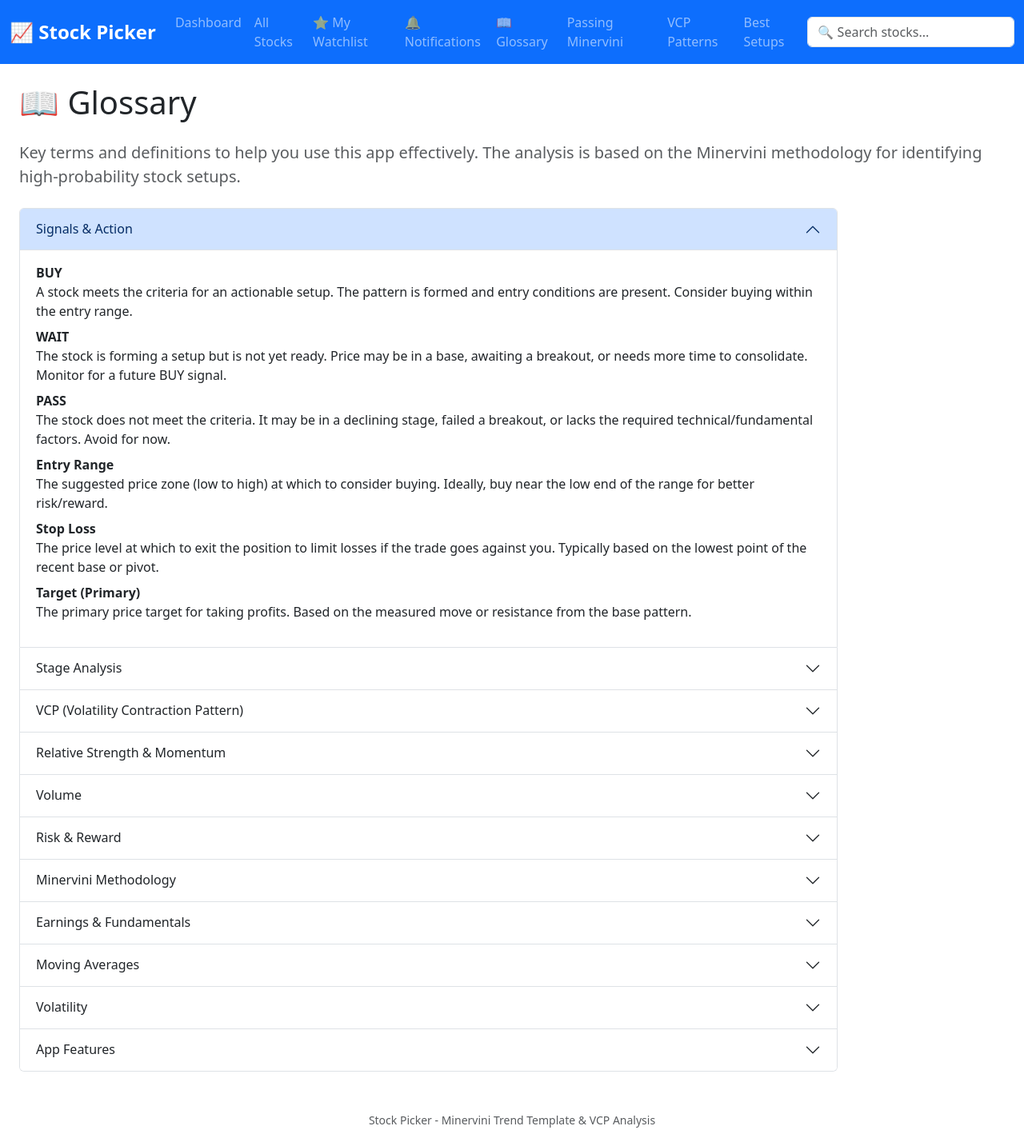
After one commit to metsfan/stock-picker, a Django app: page /glossary/ in a window 1280 px wide. The commit adds this page. Shown: the whole page at 80% size. Run offline with Django 5.2, Linux system fonts and the light colour scheme; some libraries are stand-ins or nearby versions.

Commit message:
Added glossary

```diff
--- a/requirements.txt
+++ b/requirements.txt
@@ -5,4 +5,5 @@ django-bootstrap5>=23.3
 tablib>=3.5.0
 anthropic>=0.39.0
 requests>=2.31.0
+beautifulsoup4>=4.12.0
 gunicorn>=21.0.0
--- a/stocks/templates/stocks/base.html
+++ b/stocks/templates/stocks/base.html
@@ -88,6 +88,9 @@
                     </li>
                     <li class="nav-item">
                         <a class="nav-link" href="{% url 'stocks:notifications' %}">🔔 Notifications</a>
+                    </li>
+                    <li class="nav-item">
+                        <a class="nav-link" href="{% url 'stocks:glossary' %}">📖 Glossary</a>
                     </li>
                     <li class="nav-item">
                         <a class="nav-link" href="{% url 'stocks:stock_list' %}?filter=passing">Passing Minervini</a>
--- /dev/null
+++ b/stocks/templates/stocks/glossary.html
@@ -0,0 +1,314 @@
+{% extends 'stocks/base.html' %}
+{% load django_bootstrap5 %}
+
+{% block title %}Glossary - Stock Picker{% endblock %}
+
+{% block content %}
+<div class="container-fluid">
+    <h1 class="mb-4">📖 Glossary</h1>
+    <p class="lead text-muted mb-4">
+        Key terms and definitions to help you use this app effectively. The analysis is based on the Minervini methodology for identifying high-probability stock setups.
+    </p>
+
+    <div class="row">
+        <div class="col-lg-10">
+            <div class="accordion" id="glossaryAccordion">
+                <!-- Signals & Action -->
+                <div class="accordion-item">
+                    <h2 class="accordion-header">
+                        <button class="accordion-button" type="button" data-bs-toggle="collapse" data-bs-target="#signals">
+                            Signals & Action
+                        </button>
+                    </h2>
+                    <div id="signals" class="accordion-collapse collapse show" data-bs-parent="#glossaryAccordion">
+                        <div class="accordion-body">
+                            <dl>
+                                <dt>BUY</dt>
+                                <dd>A stock meets the criteria for an actionable setup. The pattern is formed and entry conditions are present. Consider buying within the entry range.</dd>
+
+                                <dt>WAIT</dt>
+                                <dd>The stock is forming a setup but is not yet ready. Price may be in a base, awaiting a breakout, or needs more time to consolidate. Monitor for a future BUY signal.</dd>
+
+                                <dt>PASS</dt>
+                                <dd>The stock does not meet the criteria. It may be in a declining stage, failed a breakout, or lacks the required technical/fundamental factors. Avoid for now.</dd>
+
+                                <dt>Entry Range</dt>
+                                <dd>The suggested price zone (low to high) at which to consider buying. Ideally, buy near the low end of the range for better risk/reward.</dd>
+
+                                <dt>Stop Loss</dt>
+                                <dd>The price level at which to exit the position to limit losses if the trade goes against you. Typically based on the lowest point of the recent base or pivot.</dd>
+
+                                <dt>Target (Primary)</dt>
+                                <dd>The primary price target for taking profits. Based on the measured move or resistance from the base pattern.</dd>
+                            </dl>
+                        </div>
+                    </div>
+                </div>
+
+                <!-- Stage Analysis -->
+                <div class="accordion-item">
+                    <h2 class="accordion-header">
+                        <button class="accordion-button collapsed" type="button" data-bs-toggle="collapse" data-bs-target="#stages">
+                            Stage Analysis
+                        </button>
+                    </h2>
+                    <div id="stages" class="accordion-collapse collapse" data-bs-parent="#glossaryAccordion">
+                        <div class="accordion-body">
+                            <dl>
+                                <dt>Stage 1 – Basing</dt>
+                                <dd>Price is consolidating after a prior decline. The stock is building a base. Not yet actionable; wait for a breakout into Stage 2.</dd>
+
+                                <dt>Stage 2 – Advancing</dt>
+                                <dd>The ideal stage. Price is in an uptrend, making higher highs and higher lows. This is when you want to buy breakouts from proper bases.</dd>
+
+                                <dt>Stage 3 – Topping</dt>
+                                <dd>Price has extended and may be forming a top. Distribution often occurs. Be cautious; consider taking profits or tightening stops.</dd>
+
+                                <dt>Stage 4 – Declining</dt>
+                                <dd>Price is in a downtrend. Avoid new purchases. Existing positions should be exited or heavily reduced.</dd>
+                            </dl>
+                        </div>
+                    </div>
+                </div>
+
+                <!-- VCP (Volatility Contraction Pattern) -->
+                <div class="accordion-item">
+                    <h2 class="accordion-header">
+                        <button class="accordion-button collapsed" type="button" data-bs-toggle="collapse" data-bs-target="#vcp">
+                            VCP (Volatility Contraction Pattern)
+                        </button>
+                    </h2>
+                    <div id="vcp" class="accordion-collapse collapse" data-bs-parent="#glossaryAccordion">
+                        <div class="accordion-body">
+                            <dl>
+                                <dt>VCP – Volatility Contraction Pattern</dt>
+                                <dd>A consolidation pattern where each pullback within the base is smaller than the previous one. Tighter pullbacks indicate diminishing selling pressure and often precede strong breakouts.</dd>
+
+                                <dt>VCP Score</dt>
+                                <dd>A 0–100 score rating the quality of the VCP. Higher scores indicate cleaner, more constructive bases with proper volatility contraction.</dd>
+
+                                <dt>Contraction Count</dt>
+                                <dd>How many pullbacks (contractions) have occurred within the base. Typical VCPs have 2–3 contractions before the breakout.</dd>
+
+                                <dt>Latest Contraction %</dt>
+                                <dd>The depth of the most recent pullback within the base. Smaller contractions (e.g., 3–5%) are generally more bullish than deep ones.</dd>
+
+                                <dt>Volume Contraction</dt>
+                                <dd>Volume drying up on pullbacks within the base. Low volume on down days suggests weak selling pressure, a positive sign.</dd>
+
+                                <dt>Pivot Price</dt>
+                                <dd>The price level that, when surpassed on above-average volume, confirms the breakout and signals a potential buy point.</dd>
+                            </dl>
+                        </div>
+                    </div>
+                </div>
+
+                <!-- Relative Strength & Momentum -->
+                <div class="accordion-item">
+                    <h2 class="accordion-header">
+                        <button class="accordion-button collapsed" type="button" data-bs-toggle="collapse" data-bs-target="#rs">
+                            Relative Strength & Momentum
+                        </button>
+                    </h2>
+                    <div id="rs" class="accordion-collapse collapse" data-bs-parent="#glossaryAccordion">
+                        <div class="accordion-body">
+                            <dl>
+                                <dt>Relative Strength (RS)</dt>
+                                <dd>A percentile rank (0–99) comparing the stock’s price performance vs. the market. RS 80+ means the stock has outperformed 80% of the universe. Leaders typically have RS 70 or higher.</dd>
+
+                                <dt>Industry RS (Ind RS)</dt>
+                                <dd>Relative strength of the stock’s industry or sector. Strong stocks often come from strong industry groups.</dd>
+
+                                <dt>3M Return (3M %)</dt>
+                                <dd>Price return over the last 3 months. Used to gauge short-term momentum.</dd>
+
+                                <dt>52-Week High / Low</dt>
+                                <dd>The highest and lowest price the stock traded at over the past 52 weeks. Leaders often trade near 52-week highs.</dd>
+
+                                <dt>% From 52w High (From High)</dt>
+                                <dd>How far the current price is from the 52-week high. Stocks within 10–15% of highs are often in strong positions.</dd>
+
+                                <dt>New High (★)</dt>
+                                <dd>Indicates the stock is at or very near a 52-week high, showing strong momentum.</dd>
+                            </dl>
+                        </div>
+                    </div>
+                </div>
+
+                <!-- Volume -->
+                <div class="accordion-item">
+                    <h2 class="accordion-header">
+                        <button class="accordion-button collapsed" type="button" data-bs-toggle="collapse" data-bs-target="#volume">
+                            Volume
+                        </button>
+                    </h2>
+                    <div id="volume" class="accordion-collapse collapse" data-bs-parent="#glossaryAccordion">
+                        <div class="accordion-body">
+                            <dl>
+                                <dt>$Vol (Avg Dollar Volume)</dt>
+                                <dd>Average daily dollar value traded (price × volume). Higher dollar volume (e.g., $20M+) provides better liquidity and institutional participation.</dd>
+
+                                <dt>Volume Ratio (Vol Ratio)</dt>
+                                <dd>Today’s volume divided by the average volume. Values above 1.0 mean above-average volume. Breakouts should ideally occur on 1.5x+ volume.</dd>
+                            </dl>
+                        </div>
+                    </div>
+                </div>
+
+                <!-- Risk & Reward -->
+                <div class="accordion-item">
+                    <h2 class="accordion-header">
+                        <button class="accordion-button collapsed" type="button" data-bs-toggle="collapse" data-bs-target="#risk">
+                            Risk & Reward
+                        </button>
+                    </h2>
+                    <div id="risk" class="accordion-collapse collapse" data-bs-parent="#glossaryAccordion">
+                        <div class="accordion-body">
+                            <dl>
+                                <dt>R:R (Risk/Reward Ratio)</dt>
+                                <dd>The ratio of potential gain (to target) vs. potential loss (to stop). A 3:1 R:R means you risk $1 to make $3. Higher ratios are preferred.</dd>
+
+                                <dt>Risk %</dt>
+                                <dd>The percentage you would lose from entry to stop loss if stopped out. Lower risk per trade (e.g., 3–5%) allows better portfolio management.</dd>
+                            </dl>
+                        </div>
+                    </div>
+                </div>
+
+                <!-- Minervini Criteria -->
+                <div class="accordion-item">
+                    <h2 class="accordion-header">
+                        <button class="accordion-button collapsed" type="button" data-bs-toggle="collapse" data-bs-target="#minervini">
+                            Minervini Methodology
+                        </button>
+                    </h2>
+                    <div id="minervini" class="accordion-collapse collapse" data-bs-parent="#glossaryAccordion">
+                        <div class="accordion-body">
+                            <dl>
+                                <dt>Passes Minervini (Score)</dt>
+                                <dd>Whether the stock meets the 9-point checklist (trend, moving averages, relative strength, earnings, volume, etc.). Shown as X/9 criteria passed plus RS filter.</dd>
+
+                                <dt>Passing Minervini</dt>
+                                <dd>Filter for stocks that meet all Minervini criteria. These are pre-screened for high-probability setups.</dd>
+
+                                <dt>Best Setups</dt>
+                                <dd>Stocks in Stage 2 with a VCP detected and passing Minervini. Often the highest-quality actionable candidates.</dd>
+                            </dl>
+                        </div>
+                    </div>
+                </div>
+
+                <!-- Earnings & Fundamentals -->
+                <div class="accordion-item">
+                    <h2 class="accordion-header">
+                        <button class="accordion-button collapsed" type="button" data-bs-toggle="collapse" data-bs-target="#earnings">
+                            Earnings & Fundamentals
+                        </button>
+                    </h2>
+                    <div id="earnings" class="accordion-collapse collapse" data-bs-parent="#glossaryAccordion">
+                        <div class="accordion-body">
+                            <dl>
+                                <dt>EPS Growth YoY</dt>
+                                <dd>Earnings per share growth year over year. Strong growth (e.g., 25%+) is preferred for growth stocks.</dd>
+
+                                <dt>EPS Growth QoQ</dt>
+                                <dd>Earnings per share growth quarter over quarter. Indicates acceleration or deceleration in earnings.</dd>
+
+                                <dt>Revenue Growth YoY</dt>
+                                <dd>Revenue growth year over year. Confirms that earnings growth is supported by sales growth.</dd>
+
+                                <dt>Earnings Acceleration</dt>
+                                <dd>Earnings growth is increasing each quarter. A positive sign that momentum is building.</dd>
+
+                                <dt>Earnings Beat Rate</dt>
+                                <dd>Percentage of recent quarters where actual EPS beat estimates. Consistent beaters are often rewarded by the market.</dd>
+
+                                <dt>Earnings Quality Score</dt>
+                                <dd>A composite score (0–100) of earnings quality based on growth, consistency, and surprises.</dd>
+
+                                <dt>Passes Earnings</dt>
+                                <dd>Whether the stock meets the earnings-related criteria (growth, beats, etc.) in the Minervini framework.</dd>
+
+                                <dt>Upcoming Earnings</dt>
+                                <dd>Earnings announcement is scheduled within the next 14 days. Consider waiting until after earnings to reduce event risk.</dd>
+                            </dl>
+                        </div>
+                    </div>
+                </div>
+
+                <!-- Moving Averages -->
+                <div class="accordion-item">
+                    <h2 class="accordion-header">
+                        <button class="accordion-button collapsed" type="button" data-bs-toggle="collapse" data-bs-target="#ma">
+                            Moving Averages
+                        </button>
+                    </h2>
+                    <div id="ma" class="accordion-collapse collapse" data-bs-parent="#glossaryAccordion">
+                        <div class="accordion-body">
+                            <dl>
+                                <dt>50-Day MA (MA 50)</dt>
+                                <dd>50-day simple moving average. Price should ideally be above it in uptrends. Acts as short-term support.</dd>
+
+                                <dt>150-Day MA (MA 150)</dt>
+                                <dd>150-day simple moving average. Mid-term trend indicator. Strong stocks stay above this line.</dd>
+
+                                <dt>200-Day MA (MA 200)</dt>
+                                <dd>200-day simple moving average. Long-term trend. Price above the 200-day MA is generally bullish.</dd>
+
+                                <dt>200-Day MA Trend (20d)</dt>
+                                <dd>The percentage change in the 200-day MA over the last 20 days. A rising 200-day MA confirms an uptrend.</dd>
+                            </dl>
+                        </div>
+                    </div>
+                </div>
+
+                <!-- Volatility -->
+                <div class="accordion-item">
+                    <h2 class="accordion-header">
+                        <button class="accordion-button collapsed" type="button" data-bs-toggle="collapse" data-bs-target="#volatility">
+                            Volatility
+                        </button>
+                    </h2>
+                    <div id="volatility" class="accordion-collapse collapse" data-bs-parent="#glossaryAccordion">
+                        <div class="accordion-body">
+                            <dl>
+                                <dt>ATR (Average True Range)</dt>
+                                <dd>Measures volatility by averaging the true range over 14 periods. Higher ATR means more price swings.</dd>
+
+                                <dt>ATR %</dt>
+                                <dd>ATR as a percentage of price. Helps compare volatility across different price levels.</dd>
+                            </dl>
+                        </div>
+                    </div>
+                </div>
+
+                <!-- App Features -->
+                <div class="accordion-item">
+                    <h2 class="accordion-header">
+                        <button class="accordion-button collapsed" type="button" data-bs-toggle="collapse" data-bs-target="#app">
+                            App Features
+                        </button>
+                    </h2>
+                    <div id="app" class="accordion-collapse collapse" data-bs-parent="#glossaryAccordion">
+                        <div class="accordion-body">
+                            <dl>
+                                <dt>Watchlist</dt>
+                                <dd>Your personalized list of stocks to track. Add symbols for quick access and notifications.</dd>
+
+                                <dt>Notifications</dt>
+                                <dd>Alerts when watchlist stocks change (e.g., WAIT → BUY, metric changes, earnings surprises).</dd>
+
+                                <dt>AI Analysis</dt>
+                                <dd>AI-generated analysis combining technical metrics with live MarketWatch data (headlines, analyst ratings) for additional context.</dd>
+
+                                <dt>Market Cap Filters</dt>
+                                <dd>Filter stocks by size: Mega (&gt;$200B), Large ($10B–$200B), Mid ($2B–$10B), Small ($300M–$2B), Micro (&lt;$300M).</dd>
+                            </dl>
+                        </div>
+                    </div>
+                </div>
+            </div>
+        </div>
+    </div>
+</div>
+{% endblock %}
--- a/stocks/urls.py
+++ b/stocks/urls.py
@@ -9,6 +9,7 @@ urlpatterns = [
     path('stocks/<str:symbol>/', views.stock_detail_view, name='stock_detail'),
     path('watchlist/', views.watchlist_view, name='watchlist'),
     path('notifications/', views.notifications_view, name='notifications'),
+    path('glossary/', views.glossary_view, name='glossary'),
     path('api/search/', views.search_stocks, name='search_stocks'),
     path('api/proxy-image/', views.proxy_company_image, name='proxy_company_image'),
     path('api/analyze/<str:symbol>/', views.analyze_stock_ai, name='analyze_stock_ai'),
--- a/stocks/views.py
+++ b/stocks/views.py
@@ -144,6 +144,11 @@ class StockListView(SingleTableMixin, ListView):
         context['current_earnings'] = self.request.GET.get('earnings', '')
 
         return context
+
+
+def glossary_view(request):
+    """Glossary of terms and definitions for the app."""
+    return render(request, 'stocks/glossary.html')
 
 
 def dashboard_view(request):
@@ -379,11 +384,64 @@ def analyze_stock_ai(request, symbol):
         symbol=symbol.upper()
     ).order_by('-date')[:30]
 
+    # Fetch MarketWatch data for additional context
+    marketwatch_context = ""
+    try:
+        import requests as req
+        from bs4 import BeautifulSoup
+
+        mw_url = f"https://www.marketwatch.com/investing/stock/{symbol.lower()}"
+        headers = {
+            'User-Agent': 'Mozilla/5.0 (Windows NT 10.0; Win64; x64) AppleWebKit/537.36 (KHTML, like Gecko) Chrome/120.0.0.0 Safari/537.36'
+        }
+        mw_response = req.get(mw_url, headers=headers, timeout=10)
+
+        if mw_response.status_code == 200:
+            soup = BeautifulSoup(mw_response.text, 'html.parser')
+            mw_data = []
+
+            # Extract key data points from the page
+            key_data = soup.select('.kv__item')
+            for item in key_data[:15]:
+                label_el = item.select_one('.kv__label')
+                value_el = item.select_one('.kv__value')
+                if label_el and value_el:
+                    label = label_el.get_text(strip=True)
+                    value = value_el.get_text(strip=True)
+                    mw_data.append(f"- {label}: {value}")
+
+            # Extract recent headlines
+            headlines = []
+            headline_els = soup.select('.article__headline a, .headline a, h3.article__headline')
+            for h in headline_els[:8]:
+                text = h.get_text(strip=True)
+                if text and len(text) > 15:
+                    headlines.append(f"- {text}")
+
+            # Extract analyst ratings/price targets if available
+            analyst_els = soup.select('.analyst__option')
+            analyst_data = []
+            for el in analyst_els:
+                text = el.get_text(strip=True)
+                if text:
+                    analyst_data.append(f"- {text}")
+
+            if mw_data or headlines or analyst_data:
+                marketwatch_context = f"\n\nMARKETWATCH DATA (Live from marketwatch.com):\n"
+                if mw_data:
+                    marketwatch_context += "\nKey Data:\n" + "\n".join(mw_data)
+                if analyst_data:
+                    marketwatch_context += "\n\nAnalyst Ratings:\n" + "\n".join(analyst_data)
+                if headlines:
+                    marketwatch_context += "\n\nRecent Headlines:\n" + "\n".join(headlines)
+    except Exception as e:
+        print(f"Warning: Could not fetch MarketWatch data for {symbol}: {e}")
+
     # Build the prompt with all available data
     prompt = f"""You are a professional stock analyst. Analyze {symbol.upper()} comprehensively by considering:
 
 1. The technical data provided below (Minervini methodology)
-2. Any recent news, current events, or market sentiment about this company
+2. The live MarketWatch data provided below (key stats, analyst ratings, recent headlines)
 3. Recent earnings reports, guidance, or financial announcements
 4. Industry trends and competitive landscape
 5. Macroeconomic factors that may affect this stock
@@ -433,6 +491,10 @@ RECENT PRICE TREND (Last 10 days):
     for i, day in enumerate(history[:10]):
         prompt += f"\n{day.date}: ${day.close_price} | Stage {day.stage} | RS {day.relative_strength}"
 
+    # Append MarketWatch data if available
+    if marketwatch_context:
+        prompt += marketwatch_context
+
     prompt += f"""
 
 ANALYSIS REQUIREMENTS:
@@ -449,7 +511,8 @@ Provide a comprehensive analysis that includes:
 8. **Action Recommendation** - Clear BUY, HOLD, WAIT, or AVOID with detailed reasoning
 
 IMPORTANT:
-- If you're aware of any recent news, earnings reports, or significant events for {symbol.upper()}, incorporate them into your analysis
+- Incorporate the MarketWatch data above (key stats, analyst ratings, and recent headlines) into your analysis where relevant
+- If you're aware of any additional recent news, earnings reports, or significant events for {symbol.upper()}, incorporate them as well
 - Consider the broader market context and sector performance
 - Be specific about entry points, stop losses, and price targets where applicable
 - Keep the analysis actionable and concise (4-5 paragraphs)
```
